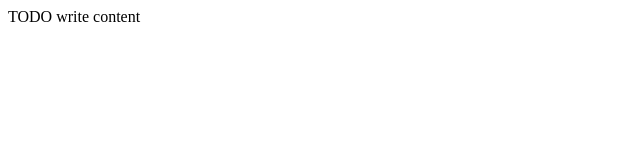
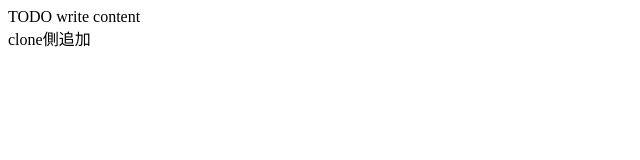
Before and after one commit to shodoi/test, a plain HTML site: page index.html in a window 1280 px wide. Shown: the whole page, without its empty margins (0-640 px from the left). Drawn offline with Linux system fonts and the light colour scheme.

Commit message:
clone first commit

```diff
--- a/index.html
+++ b/index.html
@@ -12,5 +12,6 @@ and open the template in the editor.
 	</head>
 	<body>
 		<div>TODO write content</div>
+		<div>clone側追加</div>
 	</body>
 </html>
```
